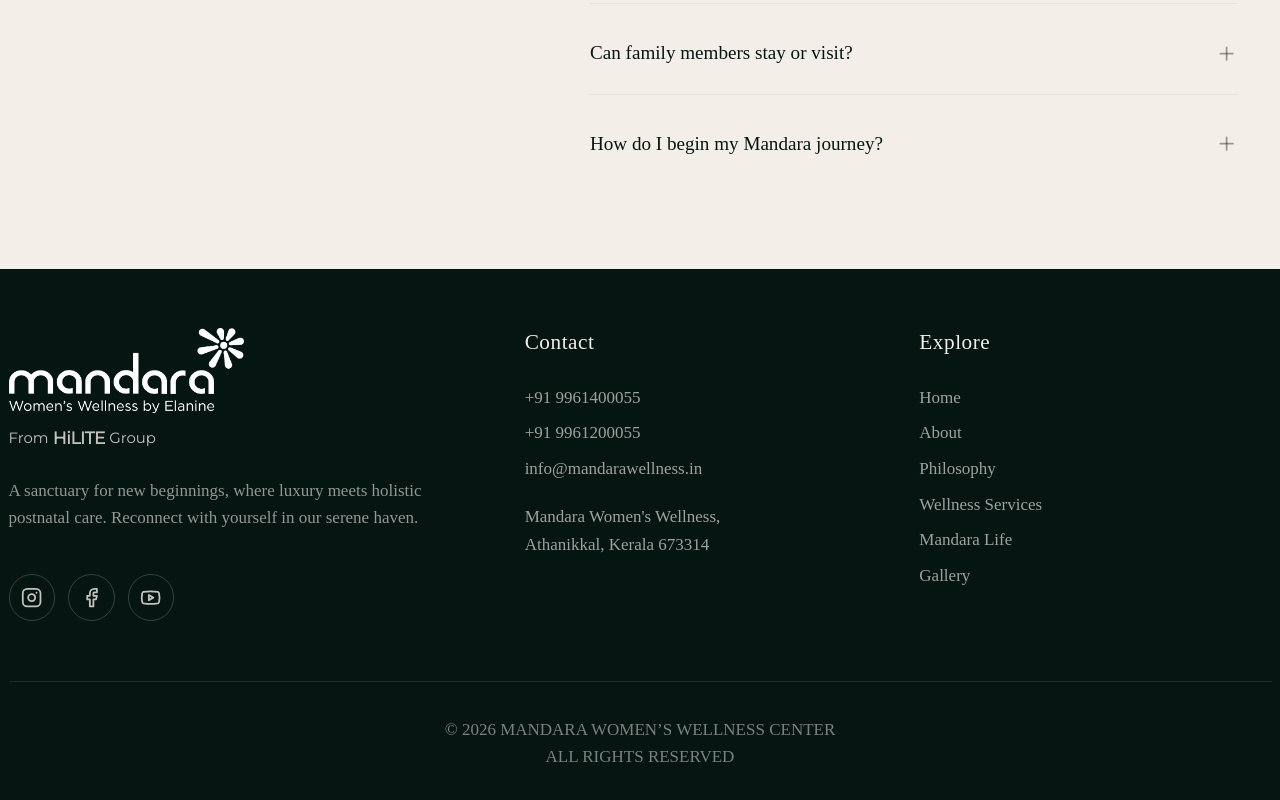
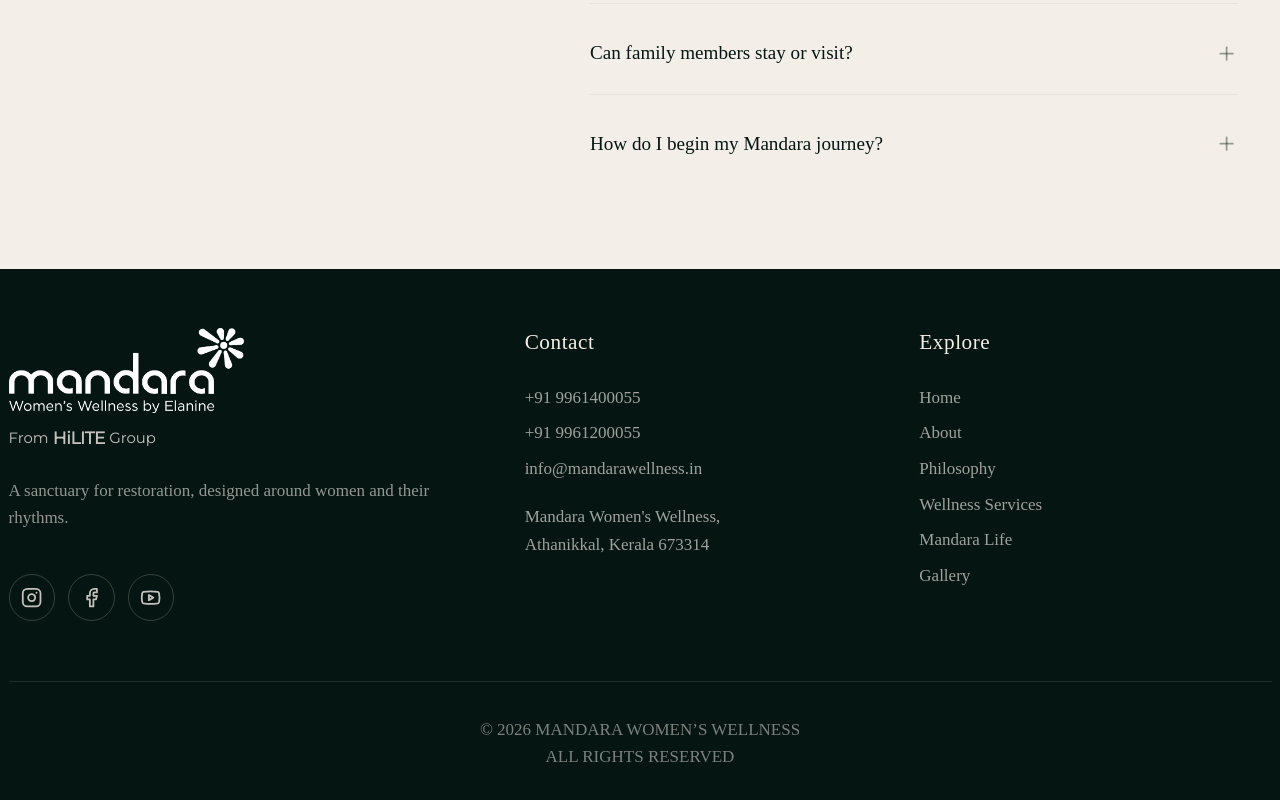
Before and after one commit to reacttrogon/mandara, a Next.js app: page /faq in a window 1280 px wide. Shown: the part 840-1640 px from the top of the page. Built offline with nearby package versions, Linux system fonts and the light colour scheme.

Commit message:
asset change content change

```diff
--- a/src/app/(pages)/booking/page.jsx
+++ b/src/app/(pages)/booking/page.jsx
@@ -14,7 +14,7 @@ export default function BookingPage() {
       <section className="relative h-[60vh] md:h-[70vh] w-full">
         <Image
           src="/assets/images/Gemini_Generated_Image_65l03u65l03u65l0.png"
-          alt="Mandara Women’s Wellness Center"
+          alt="Mandara Women’s Wellness"
           fill
           className="object-cover"
           priority
--- a/src/app/(pages)/mandara-life/_components/LifeSection.jsx
+++ b/src/app/(pages)/mandara-life/_components/LifeSection.jsx
@@ -22,7 +22,7 @@ export default function LifeSection() {
                     className="object-fit"
                     priority
                 />
-                <div className="absolute inset-0 bg-black/30" />
+                <div className="absolute inset-0 bg-black/45" />
 
                 <div className="absolute inset-0 flex flex-col items-center justify-center text-center px-6 pt-20">
                     <div className="max-w-4xl relative z-10">
--- a/src/app/_components/Footer.jsx
+++ b/src/app/_components/Footer.jsx
@@ -29,8 +29,7 @@ export default function Footer() {
             <BrandText />
 
             <p className="text-md text-bage/60 leading-relaxed mt-6 mb-10">
-              A sanctuary for new beginnings, where luxury meets holistic postnatal care.
-              Reconnect with yourself in our serene haven.
+         A sanctuary for restoration, designed around women and their rhythms.
             </p>
 
             {/* Socials */}
@@ -108,7 +107,7 @@ export default function Footer() {
         {/* Bottom bar */}
         <div className="flex flex-col items-center uppercase mt-2 md:mt-8 text-bage/50 ">
 
-          <p>© 2026 Mandara Women’s Wellness Center</p>
+          <p>© 2026 Mandara Women’s Wellness</p>
           <p>All rights reserved</p>
 
         </div>
--- a/src/app/_components/Header.jsx
+++ b/src/app/_components/Header.jsx
@@ -131,7 +131,7 @@ export default function Header({ isTransparent }) {
                     <Link
                       href={navigate.href}
                       className={`${navClass} ${
-                        isActive && "text-primary border-b-2 border-primary pb-1"
+                        isActive && `text-bage border-b-2  pb-1 ${isScrolled ? "border-primary":"border-bage"}`
                       }`}
                     >
                       {navigate.label}
--- a/src/app/_utils/data.js
+++ b/src/app/_utils/data.js
@@ -318,7 +318,7 @@ export const aboutMandara = {
 
 export const amenities = [
   {
-    image: "/assets/gallery/about.jpeg",
+    image: "/assets/gallery/about.webp",
     title: "Concierge Team",
     description: "24/7 dedicated support",
   },
@@ -417,7 +417,7 @@ export const mandaraLife = {
       headline: "A shared space for rest, reflection, and emotional ease.",
       description:
         "The Mother’s Lounge is designed as a calm, unstructured space where mothers can step away from care routines. It supports mental wellbeing through quiet rest, gentle interaction, or moments of solitude in a warm and unhurried environment.",
-      image: "/assets/gallery/about.jpeg",
+      image: "/assets/gallery/about.webp",
     },
     {
       title: "Baby Nursery and Baby Spa",
@@ -449,7 +449,7 @@ export const mandaraLife = {
         "Mindful practices that support strength, flexibility, and body awareness.",
       description:
         "The Movement & Balance space supports holistic physical wellbeing through yoga for prenatal, postnatal, and general wellness, along with Pilates and guided strength training. Sessions also include pranayama, breathwork, meditation, and mobility-focused practices, encouraging stability, flexibility, balance, and calm body awareness in a safe and structured environment.",
-      image: "/assets/gallery/banner-3.jpeg",
+      image: "/assets/gallery/movementAndBalence.png",
     },
     {
       title: "Wellness Cuisine",
--- a/src/app/_utils/wellnessPackages.js
+++ b/src/app/_utils/wellnessPackages.js
@@ -43,7 +43,7 @@ export const wellnessFlow = [
                 id: "menopausal-wellness",
                 title: "Menopausal Wellness",
                 description: "Supportive care for hormonal transitions and comfort.",
-                image: "/assets/gallery/about.jpeg",
+                image: "/assets/gallery/about.webp",
                 packages: [
                     {
                         title: "Rejuvenation",
@@ -148,7 +148,7 @@ export const wellnessFlow = [
                 id: "advanced-postnatal-wellness",
                 title: "Advanced Postnatal Wellness",
                 description: "For mothers planning their recovery in advance, these stays offer structured, medically guided postnatal support in a serene setting.",
-                image: "/assets/gallery/about.jpeg",
+                image: "/assets/gallery/about.webp",
                 packages: [
                     {
                         title: "Rejuvenation",
@@ -182,7 +182,7 @@ export const wellnessFlow = [
         id: "delivered",
         title: "Delivered",
         description: "The period after childbirth is one of profound transition. Mandara’s postnatal wellness stays are created to support recovery, rest, and adjustment, while ensuring both mother and baby feel cared for at every step.",
-        image: "/assets/gallery/about.jpeg",
+        image: "/assets/gallery/about.webp",
         subCategories: null, // Direct packages
         packages: [
             {
--- a/src/app/layout.js
+++ b/src/app/layout.js
@@ -11,18 +11,18 @@ const playfair = Playfair_Display({
 
 export const metadata = {
   title: {
-    default: "Mandara Women’s Wellness Center",
-    template: "%s | Mandara Women’s Wellness Center",
+    default: "Mandara Women’s Wellness",
+    template: "%s | Mandara Women’s Wellness",
   },
   description:
-    "Mandara Women’s Wellness Center is a premier postnatal care facility where medical excellence meets luxury hospitality. Holistic recovery for new mothers and babies.",
+    "Mandara Women’s Wellness is a premier postnatal care facility where medical excellence meets luxury hospitality. Holistic recovery for new mothers and babies.",
   keywords: ["Postnatal care", "Wellness clinic", "Luxury postnatal recovery", "New mother care"],
   metadataBase: new URL("https://mandarawellness.in"),
   alternates: {
     canonical: "/",
   },
   openGraph: {
-    title: "Mandara Women’s Wellness Center",
+    title: "Mandara Women’s Wellness",
     description: "Experience luxury postnatal recovery and holistic care for mothers and babies.",
     url: "https://mandarawellness.in/",
     siteName: "Mandara Wellness",
@@ -31,7 +31,7 @@ export const metadata = {
         url: "/assets/images/image1.webp",
         width: 1200,
         height: 630,
-        alt: "Mandara Women’s Wellness Center - Luxury Postnatal Care",
+        alt: "Mandara Women’s Wellness - Luxury Postnatal Care",
       },
     ],
     locale: "en_US",
```
Also changed, not shown: 1 other file (tests, documents, lock files or other folders).
